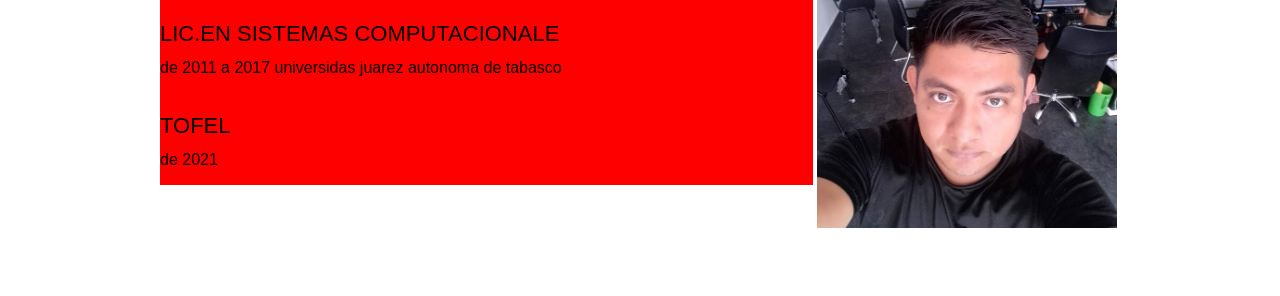
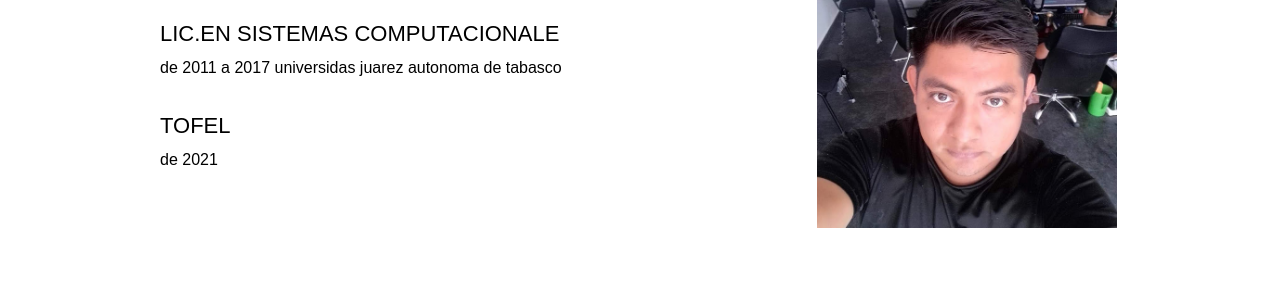
Before and after one commit to franki281/franki281.github.com, a plain HTML site: page cv/index.html in a window 1280 px wide. Shown: the part 255-551 px from the top of the page. Drawn offline with Linux system fonts and the light colour scheme.

Commit message:
Update index.html

```diff
--- a/cv/index.html
+++ b/cv/index.html
@@ -25,7 +25,7 @@
   <section>
     <div style="width:960px;height:200px;margin-right:auto;margin-left:auto;">
       <div>
-      <div style="display:inline-block;width:68%;background-color:red;vertical-align: top">
+      <div style="display:inline-block;width:68%;vertical-align: top">
 
         <h3 style="font-size:36px;font-weight:700;">Educación</h3>
         <div >
```
